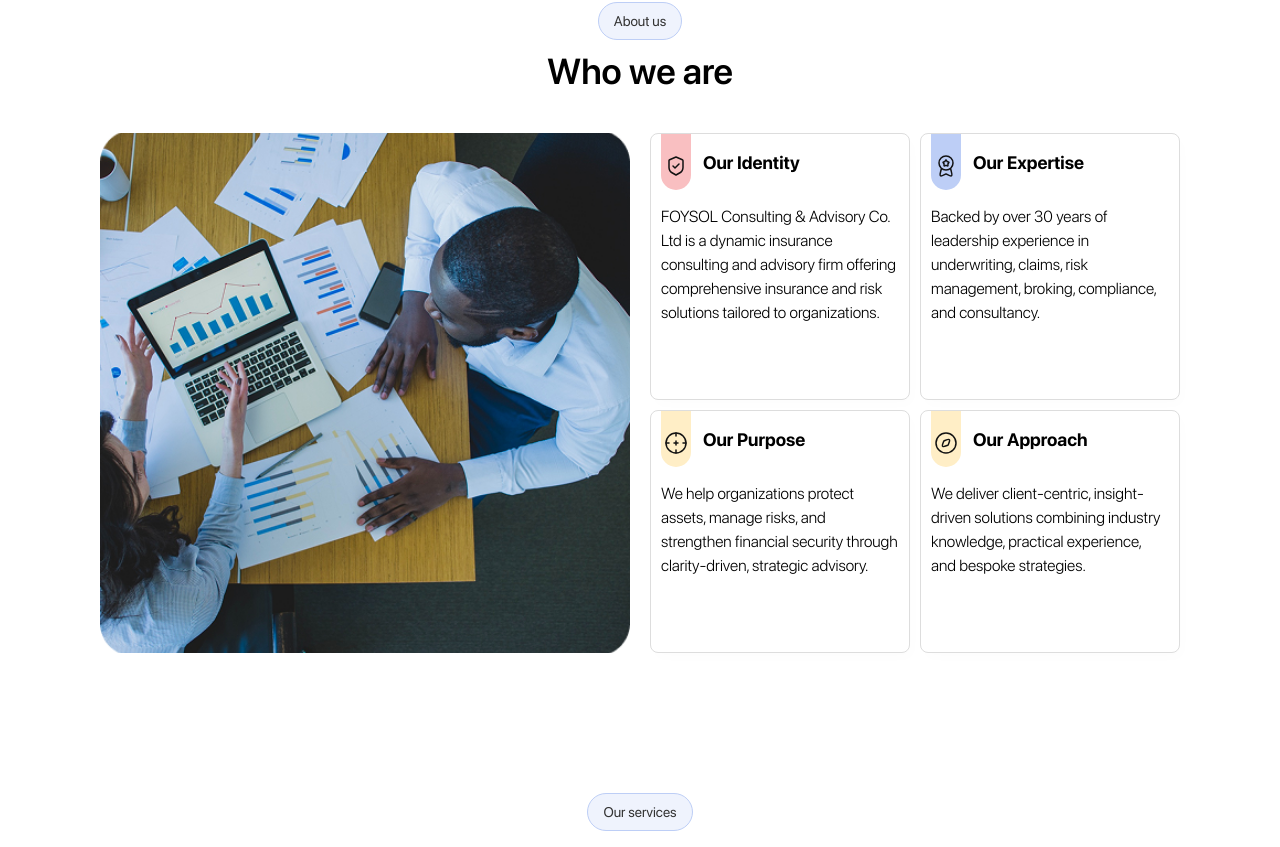
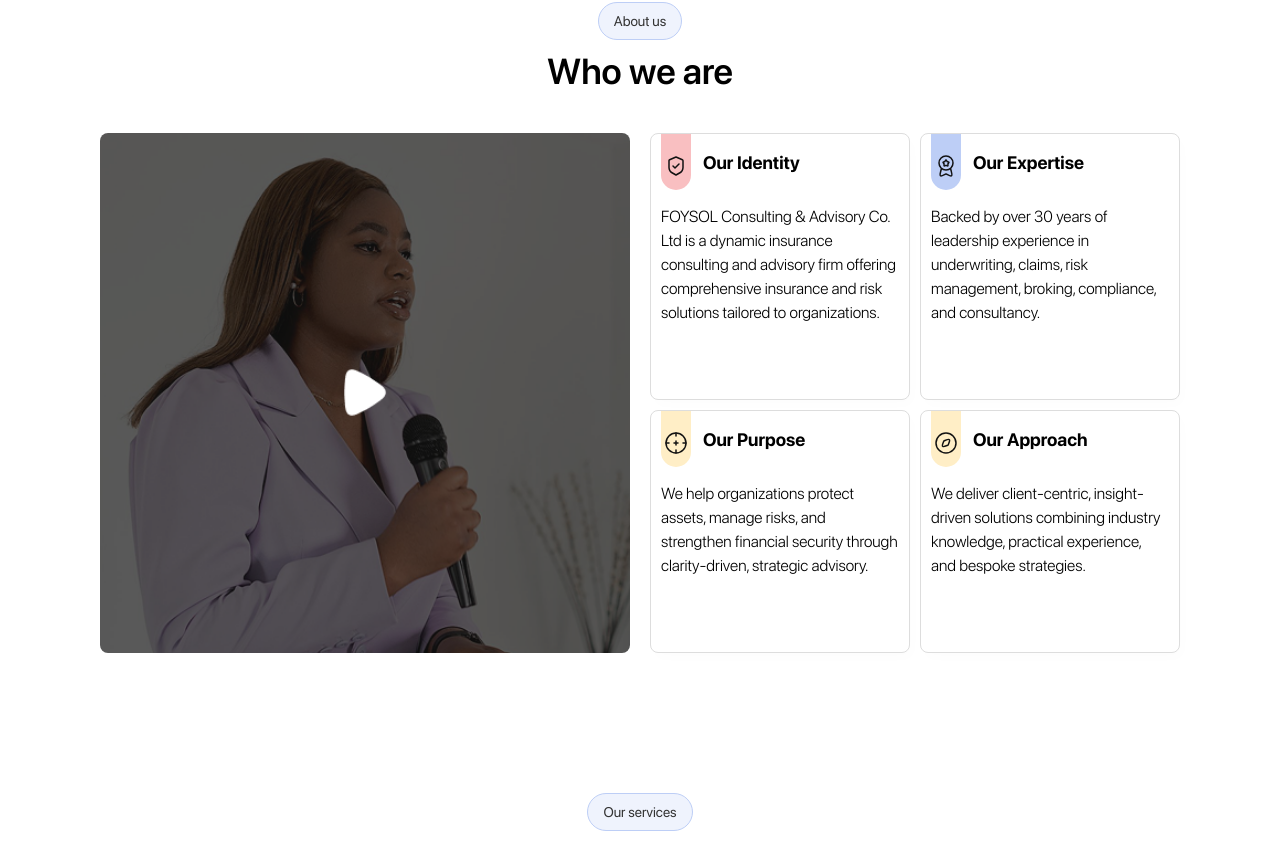
Before and after one commit to AKOI2000/foysol, a React (Vite) app: page / in a window 1280 px wide. Shown: the part 757-1604 px from the top of the page. Built offline with nearby package versions, Linux system fonts and the light colour scheme.

Commit message:
FAQs done

```diff
--- a/src/sections/AboutSection.jsx
+++ b/src/sections/AboutSection.jsx
@@ -12,7 +12,7 @@
 
         <div className="grid col-2-by-1">
           <div className="img-box">
-            <img src="/Right Side.png" alt="" loading="lazy"/>
+            <img src="/Ceo Video.png" alt="" loading="lazy"/>
           </div>
 
          <AboutGrid />
```
Also changed, not shown: public/Ceo Video.png (added).
